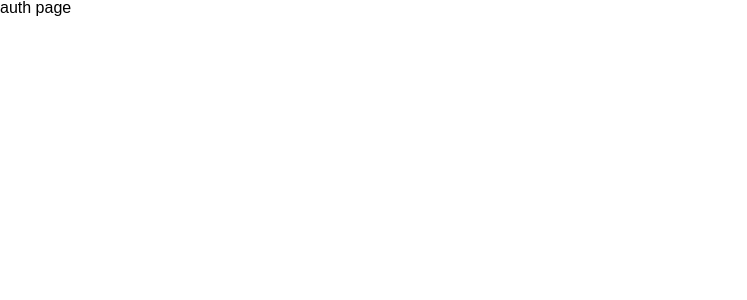
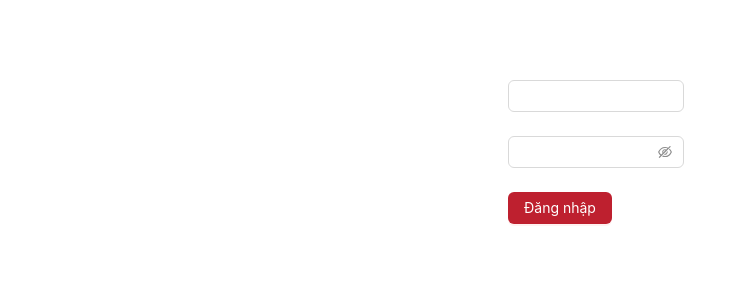
Before and after one commit to phuongtv10/reactjs-human-resource, a React (Create React App) app: page /auth in a window 1280 px wide. Shown: the top 300 px of the page, without its empty margins (0-747 px from the left). Built offline with nearby package versions, Linux system fonts and the light colour scheme.

Commit message:
Init Form Login

```diff
--- a/package.json
+++ b/package.json
@@ -13,6 +13,7 @@
     "@types/react": "^18.0.0",
     "@types/react-dom": "^18.0.0",
     "antd": "^5.0.7",
+    "axios": "^1.2.1",
     "classnames": "^2.3.2",
     "react": "^18.2.0",
     "react-dom": "^18.2.0",
--- /dev/null
+++ b/src/Utils/Common.js
@@ -0,0 +1,23 @@
+// return the user data from the session storage
+export const getUser = () => {
+    const userStr = sessionStorage.getItem('user');
+    if (userStr) return JSON.parse(userStr);
+    else return null;
+}
+
+// return the token from the session storage
+export const getToken = () => {
+    return sessionStorage.getItem('token') || null;
+}
+
+// remove the token and user from the session storage
+export const removeUserSession = () => {
+    sessionStorage.removeItem('token');
+    sessionStorage.removeItem('user');
+}
+
+// set the token and user from the session storage
+export const setUserSession = (token, user) => {
+    sessionStorage.setItem('token', token);
+    sessionStorage.setItem('user', JSON.stringify(user));
+}
--- a/src/components/Auth/Login.jsx
+++ b/src/components/Auth/Login.jsx
@@ -1,6 +1,10 @@
 import React, { useState } from 'react';
 import { Button, Checkbox, Form, Input } from 'antd';
 import Icon from '@ant-design/icons';
+import axios from 'axios';
+import './index.css';
+import { setUserSession } from '../../Utils/Common';
+import { useNavigate } from 'react-router-dom';
 
 const useFormInput = initialValues => {
     const [value, setValue] = useState(initialValues);
@@ -17,9 +21,24 @@ const Login = (props) => {
     const password = useFormInput('');
     const [error, setError] = useState(null);
     const [loading, setLoading] = useState(false);
+    const navigate = useNavigate();
 
-    const handleLogin = () => {
-        props.history.push('/dashboard');
+    // handle button click of login form
+    const handleLogin = (values) => {
+        console.log(25);
+        setError(null);
+        setLoading(true);
+        console.log(values);
+        axios.post('http://10.10.100.21:8762/auth', { username: values.username, password: values.password }).then(response => {
+            setLoading(false);
+            console.log(response);
+            setUserSession(response.data.responseData.token, response.data.responseData.username);
+            navigate('/dashboard');
+        }).catch(error => {
+            setLoading(false);
+            if (error.response.status === 401) setError(error.response.data.message);
+            else setError("Something went wrong. Please try again later.");
+        });
     }
 
     const onFinish = (values) => {
@@ -31,17 +50,23 @@ const Login = (props) => {
     };
 
     return (
+        <div className='login-wrappers' style={{
+            display: "flex",
+            marginTop: "5rem",
+            flexDirection: "column",
+            alignItems: "center"
+          }}>
             <Form
                 name="basic"
                 labelCol={{ span: 8 }}
                 wrapperCol={{ span: 16 }}
                 initialValues={{ remember: true }}
-            onFinish={onFinish}
+                onFinish={handleLogin}
                 onFinishFailed={onFinishFailed}
                 autoComplete="off"
             >
                 <Form.Item
-                label="Username"
+                    label=""
                     name="username"
                     rules={[{ required: true, message: 'Please input your username!' }]}
                 >
@@ -49,23 +74,24 @@ const Login = (props) => {
                 </Form.Item>
 
                 <Form.Item
-                label="Password"
+                    label=""
                     name="password"
                     rules={[{ required: true, message: 'Please input your password!' }]}
                 >
                     <Input.Password prefix={<Icon type="lock" style={{ color: 'rgba(0,0,0,.25)' }} />} />
                 </Form.Item>
 
-            <Form.Item name="remember" valuePropName="checked" wrapperCol={{ offset: 8, span: 16 }}>
+                {/* <Form.Item name="remember" valuePropName="checked" wrapperCol={{ offset: 8, span: 16 }}>
                 <Checkbox>Remember me</Checkbox>
-            </Form.Item>
+            </Form.Item> */}
 
-            <Form.Item wrapperCol={{ offset: 8, span: 16 }}>
-                <Button type="primary" htmlType="submit">
-                    Submit
+                <Form.Item wrapperCol={{ span: 16 }}>
+                    <Button type="primary" htmlType="submit" style={{backgroundColor: "#be202f"}}>
+                        Đăng nhập
                     </Button>
                 </Form.Item>
             </Form>
+        </div>
     );
 }
 
--- a/src/components/Auth/index.css
+++ b/src/components/Auth/index.css
@@ -1,9 +1,17 @@
+.login-wrapper {
+  display: flex;
+  flex-direction: column;
+  align-items: center;
+}
+
 .login-form {
   max-width: 300px;
 }
+
 .login-form-forgot {
   float: right;
 }
+
 .login-form-button {
   width: 100%;
 }
--- a/src/pages/Auth.tsx
+++ b/src/pages/Auth.tsx
@@ -1,8 +1,11 @@
+import * as React from "react";
+import Login from "../components/Auth/Login";
 
 
 const AuthPage = () => {
+
   return <div>
-    auth page
+        <Login />
   </div>
 }
 export default AuthPage
```
Also changed, not shown: src/Utils/PrivateRoute.js (added, +15 -0 lines), src/Utils/PublicRoute.js (added, +15 -0 lines), 2 other files (tests, documents, lock files or other folders). Lines whose indentation alone changed are shown as unchanged.
